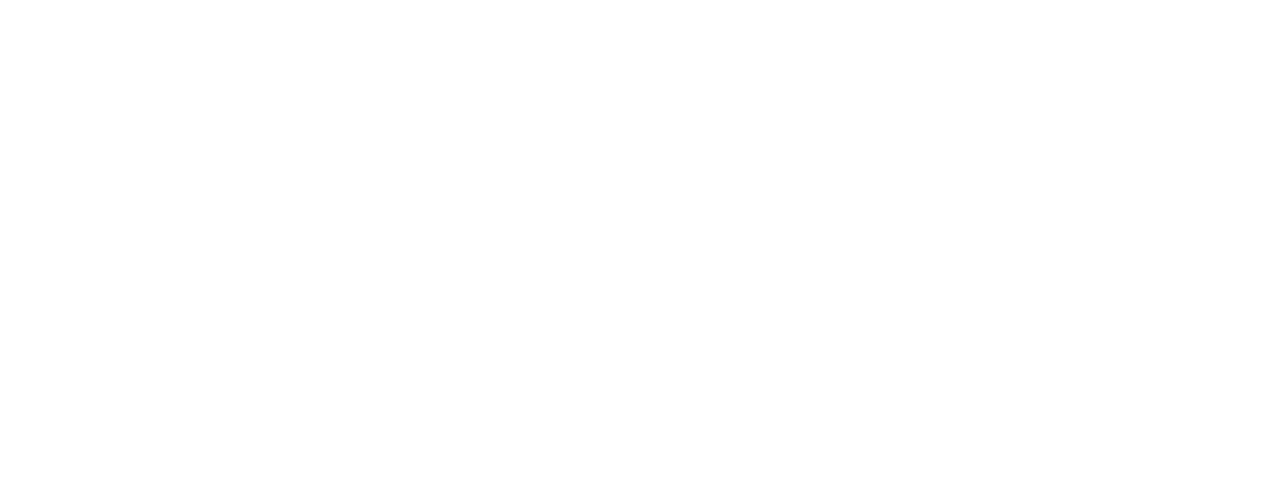
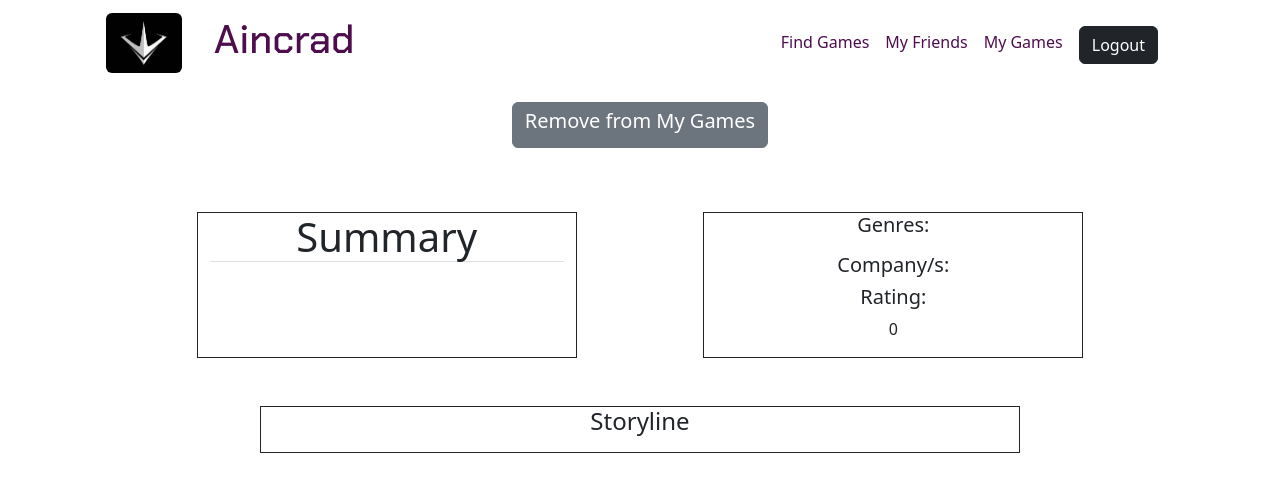
Before and after one commit to LhallLhall/Aincrad-Frontend, a React (Create React App) app in the folder app/: page /myGames/game in a window 1280 px wide. Before the commit this address had no page. Shown: the top 492 px of the page. Built offline with nearby package versions, Linux system fonts and the light colour scheme.

Commit message:
added a list of games to an individual user

```diff
--- a/app/src/components/gameNavbar.jsx
+++ b/app/src/components/gameNavbar.jsx
@@ -18,7 +18,7 @@ export default function GameNavbar() {
       <nav className="navbar navbar-expand-lg ">
         <div className="container-fluid">
           <Link className="navbar-brand" to='/findGames'>
-              <img src={imgSRC} className='rounded img' height='60vh' width="76vw">
+              <img src={imgSRC} alt="logo" className='rounded img' height='60vh' width="76vw">
               </img>
           </Link>
           <div className='text-center pe-5'>
@@ -82,21 +82,3 @@ export default function GameNavbar() {
     </div>
   );
 }
-{
-  /* <header className="d-flex flex-wrap justify-content-center py-3 mb-4 border-bottom">
-    <ul className="nav nav-pills">
-        <li className='nav-item'>
-            <Link to='/findGames' className='nav-link'>Find Games</Link>
-        </li>
-        <li className='nav-item'>
-            <Link to='/myFriends' className='nav-link'>My Friends</Link>
-        </li>
-        <li className='nav-item'>
-            <Link to='/myGames' className='nav-link'>My Games</Link>
-        </li>
-        <li className="nav-item">
-            <button className='btn btn-secondary' onClick={Logout}>Logout</button>
-        </li>
-    </ul>
-</header> */
-}
--- a/app/src/components/gamePage.jsx
+++ b/app/src/components/gamePage.jsx
@@ -1,11 +1,6 @@
 import React, { useState } from "react";
 import GameNavbar from "./gameNavbar.jsx";
-// import { useLocation } from "react-router-dom";
 import { useGlobalState } from "../context/GlobalState.jsx";
-// import { useParams } from "react-router-dom";
-// import { useNavigate } from "react-router-dom";
-// import math from "react";
-// import Axios from "axios";
 import request from "../services/api.request.jsx";
 
 export default function GamePage() {
@@ -23,7 +18,7 @@ export default function GamePage() {
     for (let i = 0; i < item.length; i++) {
       itemStr += "  " + item[i].name;
     }
-    console.log(itemStr);
+    // console.log(itemStr);
     return itemStr;
   }
 
@@ -54,6 +49,19 @@ export default function GamePage() {
 
   async function postGameToDatabase() {
     try {
+      console.log(addedToMyGames)
+      if (addedToMyGames === false){
+        let deleteOptions = {
+          url: `addGameToUser/${state.selectedGame.id}/`,
+          method: "DELETE"
+
+        }
+        let res = await request(deleteOptions)
+        console.log(res)
+        setAddedToMyGames(!addedToMyGames)
+        return
+      }
+
       let options = {
         url: "game/",
         method: "POST",
@@ -76,24 +84,13 @@ export default function GamePage() {
       let payload = {
         url: `addGameToUser/${state.selectedGame.id}/`,
         method: "POST",
-        // data: {
-        //   game_id: state.selectedGame.id,
-        //   name: state.selectedGame.name,
-        //   summary: state.selectedGame.summary,
-        //   release_date: dateDisplay(state.selectedGame.release_dates),
-        //   rating: Math.ceil(state.selectedGame.rating),
-        //   platform: itemDisplay(state.selectedGame.platforms),
-        //   genre: itemDisplay(state.selectedGame.genres),
-        //   company: "None",
-        //   completed: false,
-        //   storyline: state.selectedGame.storyline,
-        // },
       };
       let response = await request(payload);
       console.log(response);
 
       if (response.status === 200) {
         setAddedToMyGames(!addedToMyGames);
+        console.log(addedToMyGames)
       }
 
       // alert("Game Successfully Added To My Games");
@@ -132,10 +129,10 @@ export default function GamePage() {
               <h5>Genres:</h5>
               <p>{itemDisplay(state.selectedGame.genres)}</p>
             </div>
-            <div>
+            {/* <div>
               <h5>Franchise/s:</h5>
               <p>{itemDisplay(state.selectedGame.franchises)}</p>
-            </div>
+            </div> */}
             <div>
               <h5>Company/s:</h5>
               {/* <p>{companyDisplay(state.selectedGame.companies)}</p> */}
--- a/app/src/components/register.jsx
+++ b/app/src/components/register.jsx
@@ -1,9 +1,10 @@
 import React from "react";
-import { useState, useEffect } from "react";
-import { useGlobalState } from "../context/GlobalState.jsx";
-import { Link, useNavigate } from "react-router-dom";
+import { useState } from "react";
+// import { useGlobalState } from "../context/GlobalState.jsx";
+import { useNavigate } from "react-router-dom";
 import axios from "axios";
 import Navbar from "./navbar.jsx";
+
 
 export default function Register() {
   const [username, setUsername] = useState("");
@@ -33,7 +34,7 @@ export default function Register() {
       return alert("Not a valid Username or Password");
     }
     axios.post(
-      "https://8000-lhalllhall-aincradbacke-leafyr8orcy.ws-us77.gitpod.io/games/user/create/",
+      "https://8000-lhalllhall-aincradbacke-leafyr8orcy.ws-us78.gitpod.io//games/user/create/",
       {
         username: username,
         password: password,
--- a/app/src/context/GlobalState.jsx
+++ b/app/src/context/GlobalState.jsx
@@ -20,6 +20,20 @@ const initialState = {
     storyline: '',
     rating: 0
   },
+  gameList: {
+    id: 0,
+    game_id: 0,
+    name: '',
+    genres: '',
+    platforms: "",
+    completed: false,
+    release_dates: '',
+    franchises: '',
+    companies: '',
+    storyline: '',
+    summary: '',
+    rating: 0,
+  }
   // gameSearch: []
 };
 
--- a/app/src/index.js
+++ b/app/src/index.js
@@ -14,6 +14,7 @@ import GamePage from './components/gamePage.jsx'
 import Register from './components/register.jsx'
 // import {useState, useEffect} from 'react';
 import { GlobalProvider } from './context/GlobalState';
+import GameList from './pages/gameList.jsx'
 import {
   BrowserRouter as Router,
   // Switch,
@@ -61,6 +62,9 @@ root.render(
     <Route path="/game" element={<GamePage/>}>
 
     </Route>
+    <Route path="/myGames/game" element={<GameList/>}>
+
+    </Route>
       {/* <Route path="profile" element={<Profile />} /> */}
   </Routes>
 </Router>
--- /dev/null
+++ b/app/src/pages/gameList.jsx
@@ -0,0 +1,73 @@
+import React from "react";
+import { useGlobalState } from "../context/GlobalState";
+import GameNavbar from "../components/gameNavbar";
+import request from "../services/api.request";
+
+export default function GameList () {
+    let [state,] = useGlobalState();
+
+    async function deleteUserToGameConnectionFromDatabase (){
+        let deleteOptions = {
+            url: `addGameToUser/${state.gameList.id}/`,
+            method: "DELETE"
+
+        }
+        let res = await request(deleteOptions)
+        console.log(res)
+    }
+
+    return (
+        <div className="container">
+        <GameNavbar />
+        <div className="row">
+          <div className="col-4 offset-4 text-center">
+            <h2>{state.gameList.name}</h2>
+
+            <h5>{state.gameList.platform}</h5>
+            <h5>{state.gameList.release_date}</h5>
+            <div className="pt-2">
+              <button className="btn btn-secondary" onClick={deleteUserToGameConnectionFromDatabase}>
+                <h5>Remove from My Games</h5>
+              </button>
+            </div>
+          </div>
+        </div>
+        <div className="row pt-5 mt-3 justify-content-evenly ">
+          <div className=" border border-dark   col-4 d-flex justify-content-start">
+            <div className="col-12">
+              <h1 className="text-center border-bottom">Summary</h1>
+              <p className="text-center">{state.gameList.summary}</p>
+            </div>
+          </div>
+
+          <div className=" border border-dark  col-4 d-flex justify-content-center">
+            <div className="text-center">
+              <div>
+                <h5>Genres:</h5>
+                <p>{state.gameList.genre}</p>
+              </div>
+              {/* <div>
+                <h5>Franchise/s:</h5>
+                <p>{state.gameList.franchise}</p>
+              </div> */}
+              <div>
+                <h5>Company/s:</h5>
+                {/* <p>{companyDisplay(state.selectedGame.companies)}</p> */}
+              </div>
+              <div>
+                <h5>Rating:</h5>
+                <p>{state.gameList.rating}</p>
+              </div>
+            </div>
+          </div>
+        </div>
+        <div className="row pt-5">
+          <div className="col-8 offset-2 text-center border border-dark ">
+            <h4>Storyline</h4>
+            <p>{state.gameList.storyline}</p>
+          </div>
+        </div>
+      </div>
+    )
+
+}
--- a/app/src/pages/login.jsx
+++ b/app/src/pages/login.jsx
@@ -11,7 +11,7 @@ import jwtDecode from "jwt-decode";
 const Login = () => {
   let navigate = useNavigate();
 
-  const [state, dispatch] = useGlobalState();
+  const [, dispatch] = useGlobalState();
 
   const [username, setUsername] = useState("");
   const [password, setPassword] = useState("");
--- a/app/src/pages/myGames.jsx
+++ b/app/src/pages/myGames.jsx
@@ -1,11 +1,68 @@
-import React from 'react';
-import GameNavbar from '../components/gameNavbar.jsx'
+import React from "react";
+import GameNavbar from "../components/gameNavbar.jsx";
+import { useGlobalState } from "../context/GlobalState.jsx";
+import request from "../services/api.request.jsx";
+import { useState, useEffect } from "react";
+import { useNavigate } from "react-router-dom";
 
-export default function MyGames (){
-    return (
-        <>
-        <GameNavbar />
-        <h1>Games</h1>
-        </>
+export default function MyGames() {
+  let [games, setGames] = useState([]);
+  let [state, dispatch] = useGlobalState();
+  let navigate = useNavigate
+
+  useEffect(() => {
+    async function grabUsersGames() {
+      let payload = {
+        url: "getUserGames",
+        method: "GET",
+      };
+      let resp = await request(payload);
+      setGames(resp.data);
+      // if (!games){
+      //   return;
+      // }
+    }
+    grabUsersGames();
+  }, []);
+
+  console.log(games);
+
+  function clickHandler(game) {
+    dispatch({
+      ...state,
+      gameList: game,
+    });
+    navigate("/myGames/game");
+  }
+
+  let mappedData = games.map((game) => {
+    return(
+
+    <div key={game.id} className="col-12 col-md-4 col-sm-6">
+      <div className="text-center">
+        <h3>{game.name}</h3>
+        <button
+          className="btn btn-secondary"
+            onClick={() => clickHandler(game)}
+          >
+          See More
+        </button>
+        <p> Genres: {game.genre}</p>
+        <p className=""> Platforms: {game.platform}</p>
+        <p> Release Date: {game.release_date}</p>
+      </div>
+    </div>
+
     )
+})
+console.log(mappedData)
+
+  return (
+    <div>
+      <GameNavbar />
+      <div className="row pt-4 d-flex justify-content-center align-content-center overflow-auto" >
+        {mappedData}
+        </div>
+    </div>
+  );
 }
--- a/app/src/services/auth.constants.jsx
+++ b/app/src/services/auth.constants.jsx
@@ -1,5 +1,5 @@
 
-export const API_URL = "https://8000-lhalllhall-aincradbacke-leafyr8orcy.ws-us77.gitpod.io/games/";
+export const API_URL = "https://8000-lhalllhall-aincradbacke-leafyr8orcy.ws-us78.gitpod.io/games/";
 export const LOGIN_ENDPOINT = "token/obtain/"
 export const REGISTER_ENDPOINT = "user/create/"
 export const REFRESH_ENDPOINT = "token/refresh/"
```
Also changed, not shown: app/src/pages/findGames.jsx (+6 -43 lines).
